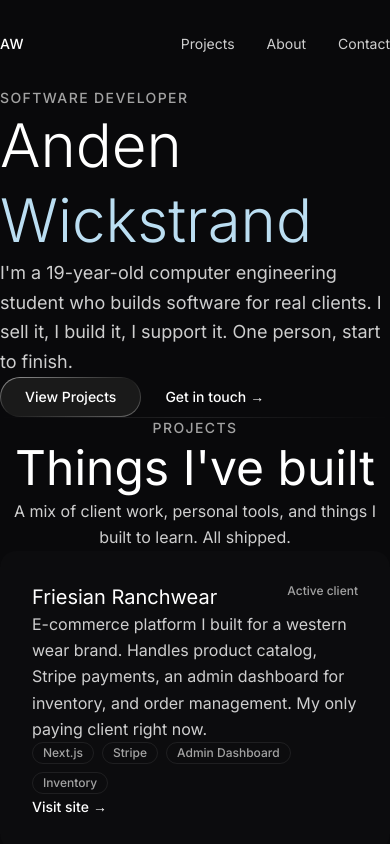
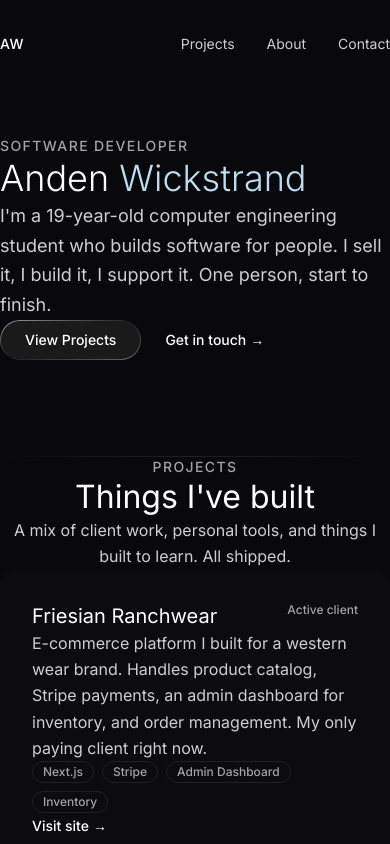
Before and after one commit to andenwick/portfolio, a Next.js app: page / in a window 390 px wide. Shown: the top 844 px of the page. Built offline with nearby package versions, Linux system fonts and the light colour scheme.

Commit message:
fix: mobile responsiveness and remove 'real clients' copy

```diff
--- a/src/app/globals.css
+++ b/src/app/globals.css
@@ -126,3 +126,11 @@ body {
 ::selection {
   background: rgba(187, 222, 242, 0.3);
 }
+
+/* Mobile responsiveness */
+@media (max-width: 768px) {
+  section {
+    padding-top: 3rem !important;
+    padding-bottom: 3rem !important;
+  }
+}
--- a/src/app/page.tsx
+++ b/src/app/page.tsx
@@ -162,11 +162,11 @@ function Nav() {
 function Hero() {
   const ref = useFadeIn();
   return (
-    <section className="mx-auto max-w-[1024px] px-8 pb-20 pt-16">
+    <section className="mx-auto max-w-[1024px] px-6 pb-20 pt-12 sm:px-8 sm:pt-16">
       <div ref={ref} className="fade-section">
         <SectionLabel>Software Developer</SectionLabel>
         <h1
-          className="mt-6 text-[60px] font-light leading-[1.25] text-white"
+          className="mt-6 text-[36px] font-light leading-[1.25] text-white sm:text-[48px] md:text-[60px]"
           style={{ maxWidth: "672px" }}
         >
           Anden <span style={{ color: "rgb(187, 222, 242)" }}>Wickstrand</span>
@@ -176,8 +176,8 @@ function Hero() {
           style={{ maxWidth: "512px" }}
         >
           I&apos;m a 19-year-old computer engineering student who builds
-          software for real clients. I sell it, I build it, I support it. One
-          person, start to finish.
+          software for people. I sell it, I build it, I support it. One person,
+          start to finish.
         </p>
         <div className="mt-8 flex items-center gap-6">
           <GlassPill href="#projects">View Projects</GlassPill>
@@ -195,7 +195,7 @@ function Projects() {
       <div className="mx-auto max-w-[1024px] px-8 pt-20">
         <div className="mx-auto max-w-[768px] text-center">
           <SectionLabel>Projects</SectionLabel>
-          <h2 className="mt-4 text-[48px] font-normal leading-[1.25] text-white">
+          <h2 className="mt-4 text-[32px] font-normal leading-[1.25] text-white sm:text-[40px] md:text-[48px]">
             Things I&apos;ve built
           </h2>
           <p className="mt-4 text-base leading-[1.65] text-white/80">
@@ -203,7 +203,7 @@ function Projects() {
             All shipped.
           </p>
         </div>
-        <div className="mt-16 grid gap-6 md:grid-cols-2">
+        <div className="mt-12 grid gap-6 sm:mt-16 md:grid-cols-2">
           {projects.map((p) => (
             <ProjectCard key={p.title} project={p} />
           ))}
@@ -254,7 +254,7 @@ function About() {
       <div className="mx-auto max-w-[1024px] px-8 pt-20">
         <div ref={ref} className="fade-section mx-auto max-w-[768px] text-center">
           <SectionLabel>About</SectionLabel>
-          <h2 className="mt-4 text-[48px] font-normal leading-[1.25] text-white">
+          <h2 className="mt-4 text-[32px] font-normal leading-[1.25] text-white sm:text-[40px] md:text-[48px]">
             Who I am
           </h2>
         </div>
@@ -298,7 +298,7 @@ function Contact() {
           className="fade-section mx-auto max-w-[768px] text-center"
         >
           <SectionLabel>Contact</SectionLabel>
-          <h2 className="mt-4 text-[48px] font-normal leading-[1.25] text-white">
+          <h2 className="mt-4 text-[32px] font-normal leading-[1.25] text-white sm:text-[40px] md:text-[48px]">
             Let&apos;s talk
           </h2>
           <p className="mt-4 text-base leading-[1.65] text-white/80">
```
